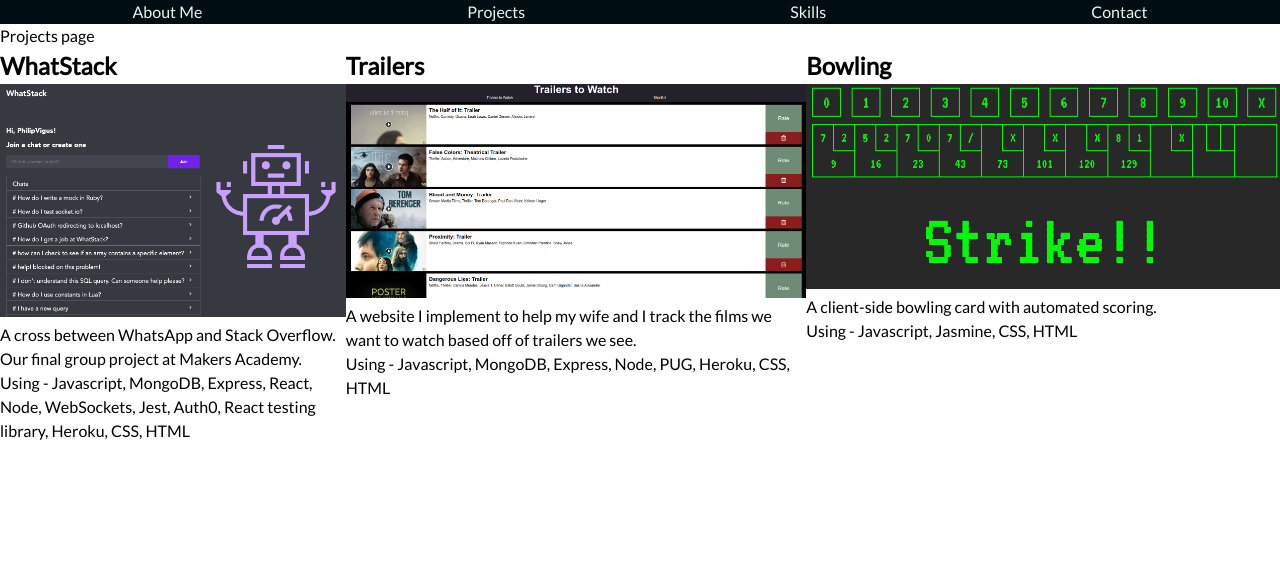
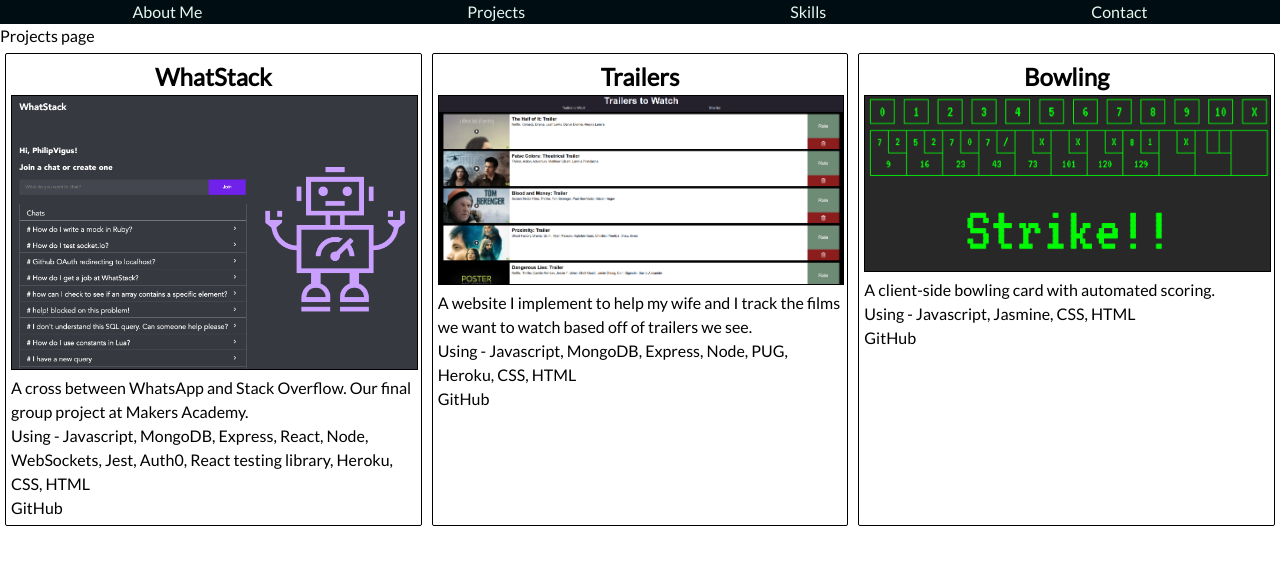
Before and after one commit to PhilipVigus/dev-portfolio, a React (Create React App) app: page /projects in a window 1280 px wide. Shown: the top 564 px of the page. Built offline with nearby package versions, Linux system fonts and the light colour scheme.

Commit message:
Add GitHub link to project summary

```diff
--- a/src/components/projectSummary.jsx
+++ b/src/components/projectSummary.jsx
@@ -1,14 +1,31 @@
 import React from "react";
+import "./projectSummary.css";
 
-function ProjectSummary({ title, image, imageAltText, summaryText, skills }) {
+function ProjectSummary({
+  title,
+  image,
+  imageAltText,
+  summaryText,
+  skills,
+  github,
+}) {
   return (
-    <div>
-      <h2>{title}</h2>
+    <div className="project-summary-container">
+      <h2 className="project-summary-heading">{title}</h2>
       <div>
-        <img width="100%" src={`./${image}`} alt={imageAltText} />
+        <img
+          className="project-summary-image"
+          src={`./${image}`}
+          alt={imageAltText}
+        />
       </div>
       <div>{summaryText}</div>
       <div>{skills}</div>
+      <div>
+        <a href={github} rel="noopener noreferrer" target="_blank">
+          GitHub
+        </a>
+      </div>
     </div>
   );
 }
--- a/src/components/projects.jsx
+++ b/src/components/projects.jsx
@@ -15,6 +15,7 @@
         at Makers Academy."
           skills="Using - Javascript, MongoDB, Express, React, Node, WebSockets, Jest,
         Auth0, React testing library, Heroku, CSS, HTML"
+          github="https://github.com/PhilipVigus/WhatStack"
         />
         <ProjectSummary
           title="Trailers"
@@ -23,6 +24,7 @@
           summaryText="A website I implement to help my wife and I track the films we want
           to watch based off of trailers we see."
           skills="Using - Javascript, MongoDB, Express, Node, PUG, Heroku, CSS, HTML"
+          github="https://github.com/PhilipVigus/trailers-express"
         />
         <ProjectSummary
           title="Bowling"
@@ -30,6 +32,7 @@
           imageAltText="bowling project screenshot"
           summaryText="A client-side bowling card with automated scoring."
           skills="Using - Javascript, Jasmine, CSS, HTML"
+          github="https://github.com/PhilipVigus/bowling-challenge"
         />
       </div>
     </div>
```
Also changed, not shown: 1 other file (tests, documents, lock files or other folders).
